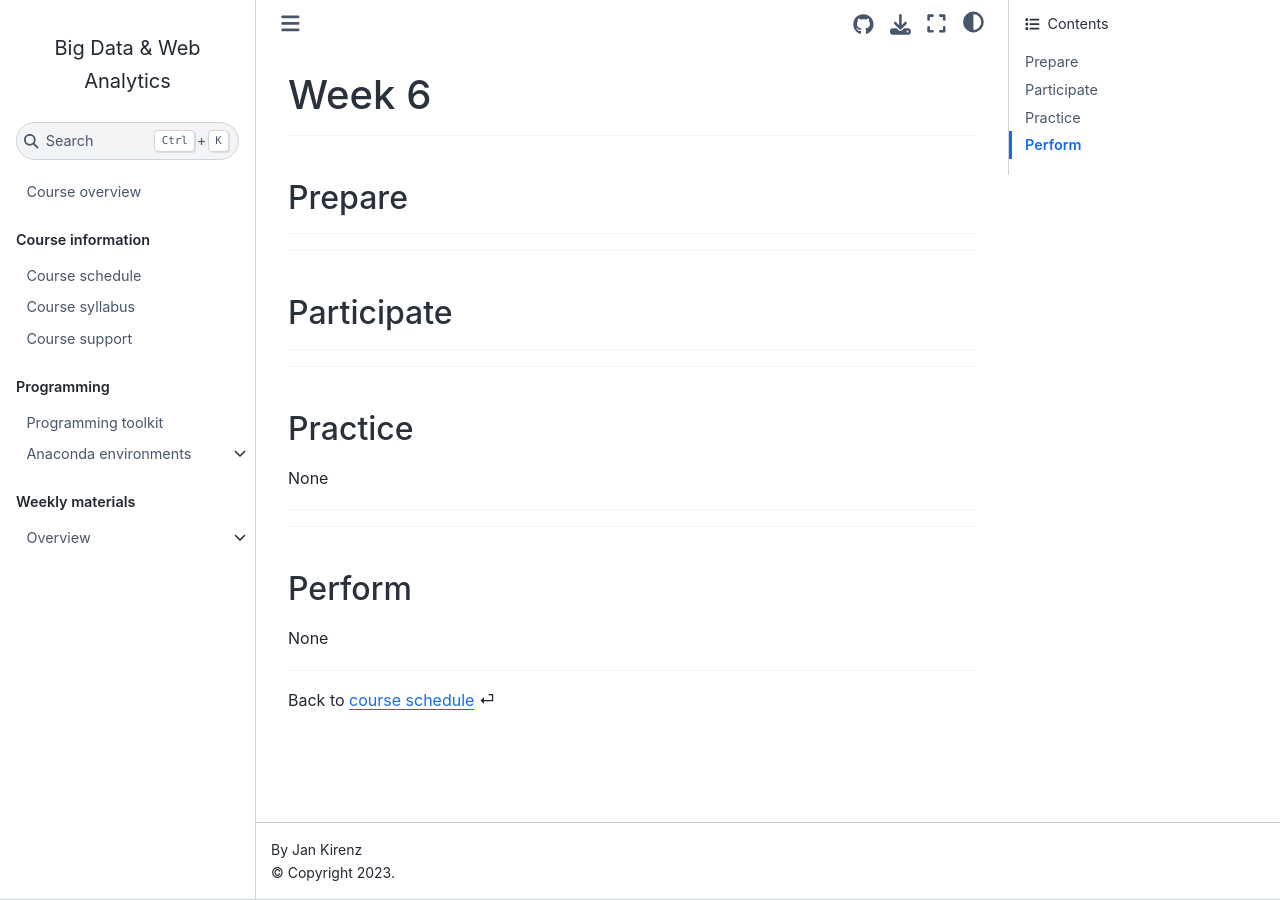
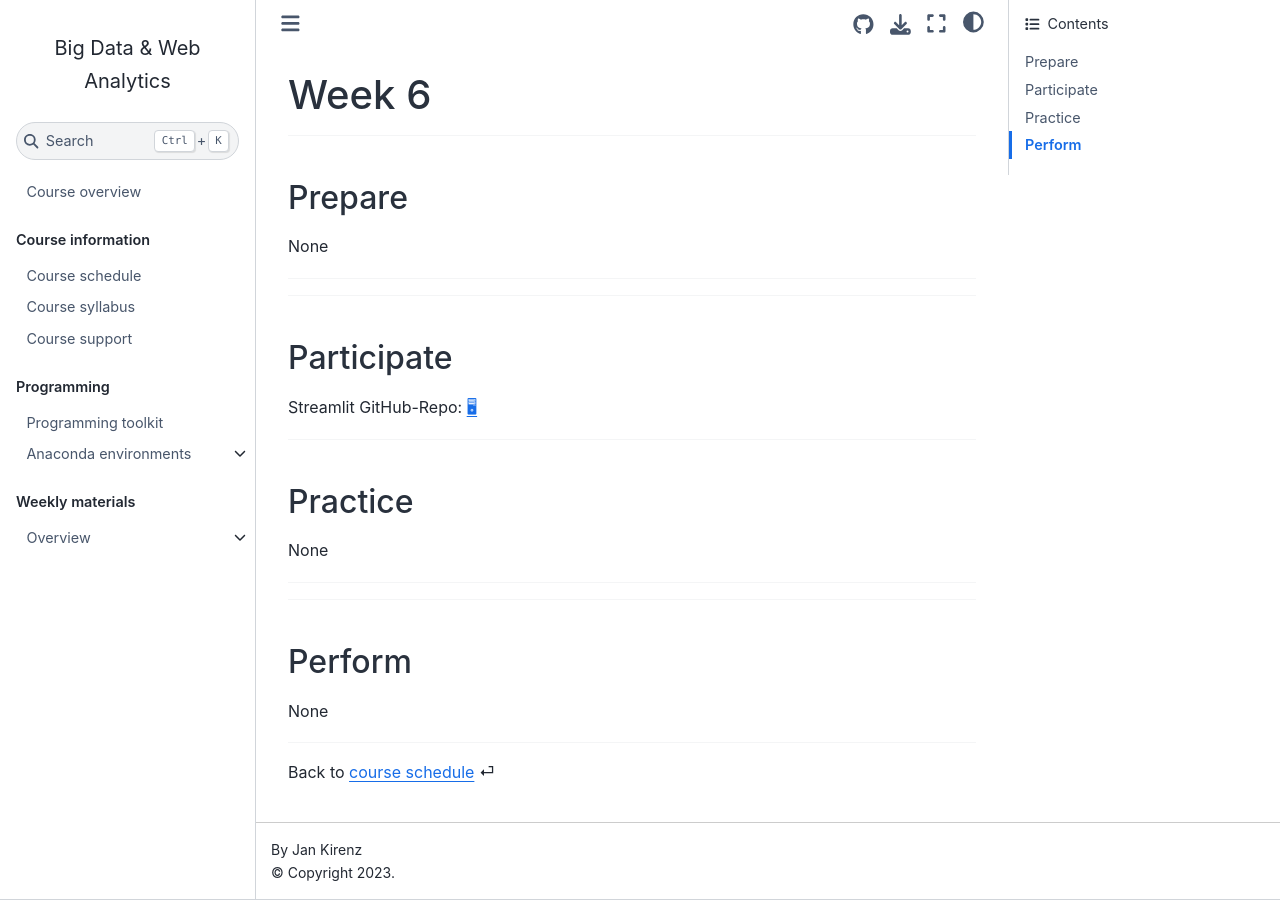
Before and after one commit to om2-ws22/website, a Jupyter Book: the page built from weeks/week6.md, in a window 1280 px wide. Built offline with Jupyter Book 1.0.4 settings and Sphinx 7.4.7 and the Sphinx Book theme 1.1.4, drawn with Linux system fonts in a browser that asks for light colours; comment, search, counter and statistics services are not loaded.

Commit message:
Update week6.md

```diff
--- a/weeks/week6.md
+++ b/weeks/week6.md
@@ -6,7 +6,7 @@
 (prepare)=
 ## Prepare
 
-
+None
 
 ---
 
@@ -17,8 +17,7 @@
 ## Participate
 
 
-
----
+Streamlit GitHub-Repo: [🖥](https://github.com/kirenz/streamlit-app)
 
 ---
 
```
